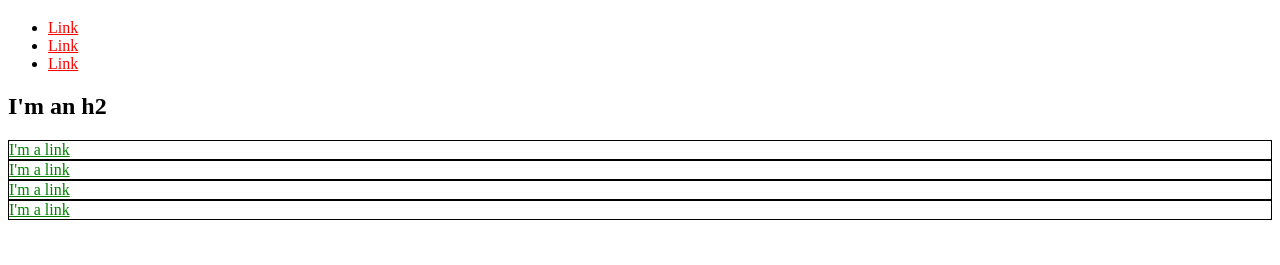
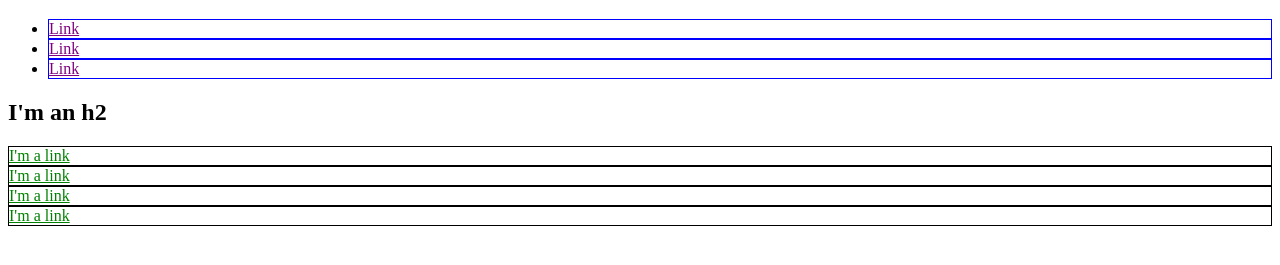
Before and after one commit to ttokano/ttokano.github.io, a plain HTML site: page index.html in a window 1280 px wide. Shown: the part 61-326 px from the top of the page. Drawn offline with Linux system fonts and the light colour scheme.

Commit message:
complete 1.4

```diff
--- a/index.html
+++ b/index.html
@@ -3,32 +3,49 @@
   <head>
     <title>Test Page: Don't Panic</title>
     <meta charset="utf-8">
+    <style>
+      a {
+        color: red;
+      }
+      div {
+        border: 1px solid black;
+      }
+      div a {
+        color: green;
+      }
+      li a {
+        color: purple;
+      }
+      li {
+        border: 1px solid blue;
+      }
+    </style>
   </head>
   <body>
     <h1>I'm an h1</h1>
     <ul>
       <li>
-        <a href="https://example.com/" style="color: red;">Link</a>
+        <a href="https://example.com/" >Link</a>
       </li>
       <li>
-        <a href="https://example.com/" style="color: red;">Link</a>
+        <a href="https://example.com/" >Link</a>
       </li>
       <li>
-        <a href="https://example.com/" style="color: red;">Link</a>
+        <a href="https://example.com/"">Link</a>
       </li>
     </ul>
     <h2>I'm an h2</h2>
-    <div style="border: 1px solid black;">
-      <a href="https://example.com/" style="color: green;">I'm a link</a>
+    <div>
+      <a href="https://example.com/"">I'm a link</a>
     </div>
-    <div style="border: 1px solid black;">
-      <a href="https://example.com/" style="color: green;">I'm a link</a>
+    <div>
+      <a href="https://example.com/">I'm a link</a>
     </div>
-    <div style="border: 1px solid black;">
-      <a href="https://example.com/" style="color: green;">I'm a link</a>
+    <div>
+      <a href="https://example.com/">I'm a link</a>
     </div>
-    <div style="border: 1px solid black;">
-      <a href="https://example.com/" style="color: green;">I'm a link</a>
+    <div>
+      <a href="https://example.com/"">I'm a link</a>
     </div>
   </body>
 </html>
```
